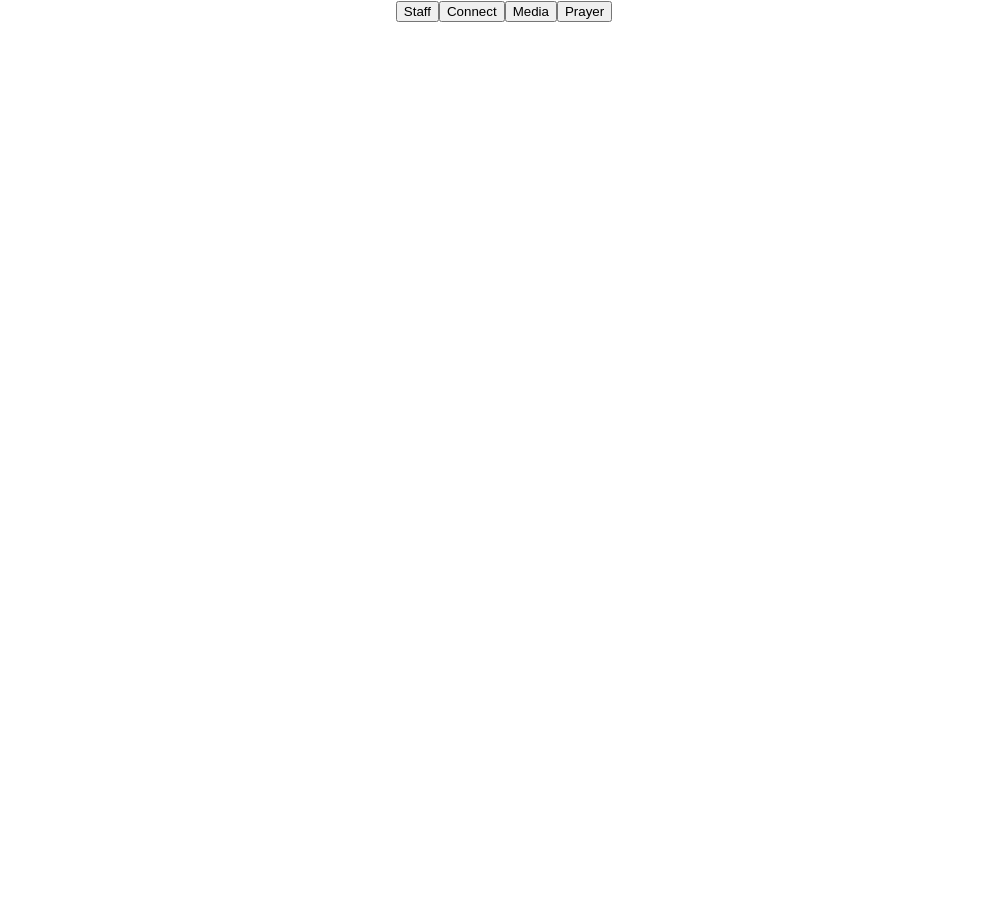
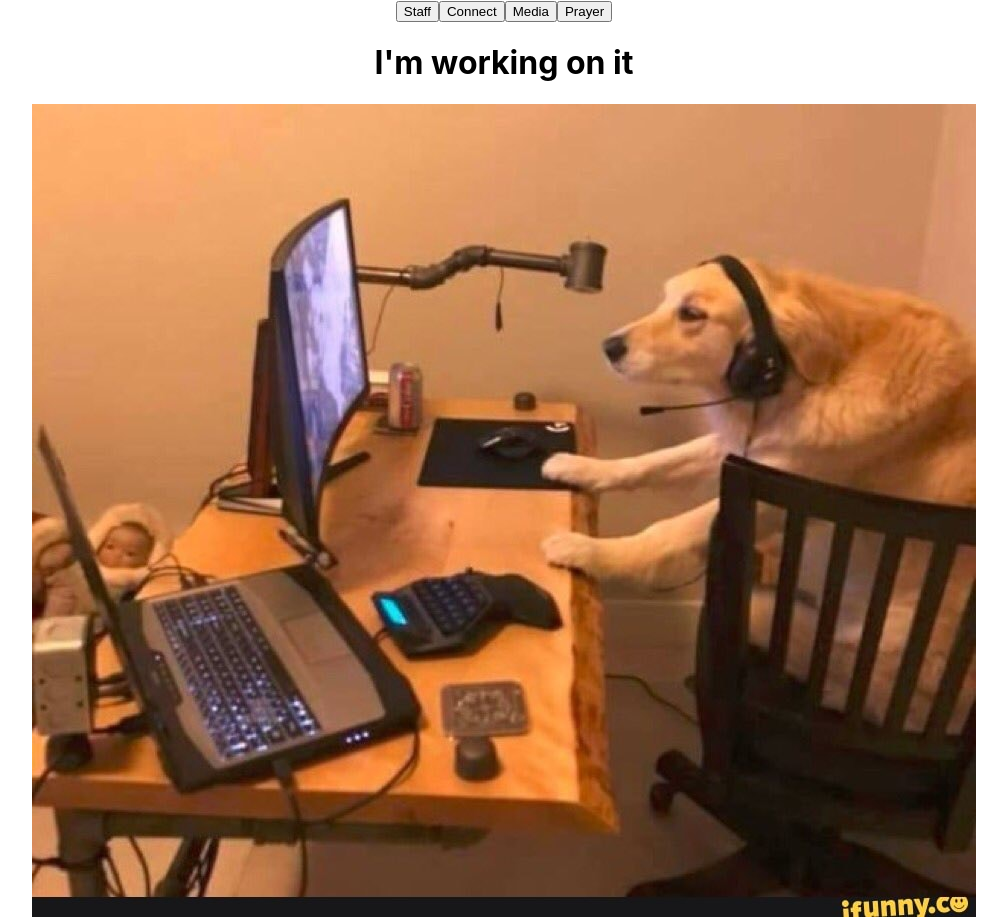
Before and after one commit to RainbowFloyd/manoah_church, a React (Create React App) app: page / in a window 1280 px wide. Shown: the whole page, without its empty margins (136-1143 px from the left). Before the commit the page ends 800 px from the top, so only its background shows below. Built offline with nearby package versions, Linux system fonts and the light colour scheme.

Commit message:
Rendering Wip to page

```diff
--- a/src/App.js
+++ b/src/App.js
@@ -8,6 +8,7 @@ class App extends Component {
     return (
       <div className="App">
         <Navbar />
+        <Wip />
       </div>
     );
   }
```
